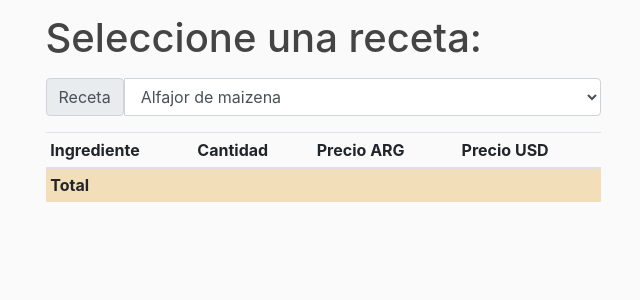
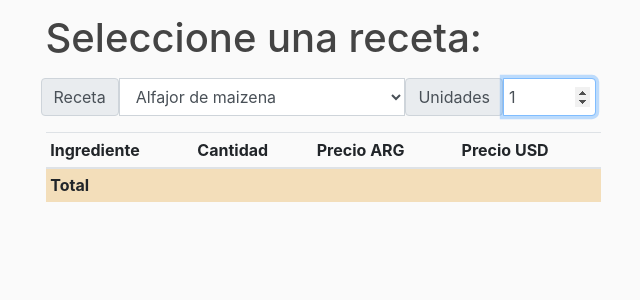
Before and after one commit to JustOdrep/PesateProject, a Flask app: page / in a window 1280 px wide. Shown: the part 66-366 px from the top of the page, without its empty margins (317-957 px from the left). Run offline with Flask 3, Linux system fonts and the light colour scheme; lists and menus that the app fills with data are empty; parts of the project's set-up code (start-up, migrations or seed data) failed here and were passed over.

Commit message:
Agregue que puedas seleccionar la cantidad de recetas que queres hacer

```diff
--- a/Pagina/app.py
+++ b/Pagina/app.py
@@ -36,6 +36,7 @@
     total_usd =0
     if request.method == "POST":
         receta = request.form.get('recetas')
+        unidades = int(request.form.get('unidades'))
         #Loadea el diccionario con todas las recetas si existe, y lo crea si no
         try:
             with open("recetario.json", "r") as f:
@@ -56,9 +57,9 @@
             precio_usd = precio_pesos / dolar
             #Dentro del for loop, crea un diccionario donde cada key es un ingrediente y los values son el peso y precio de este.
             ingredientes_calculados[key] = {
-                'peso':values,
-                'precio_pesos':precio_pesos,
-                'precio_usd': precio_usd
+                'peso':int(values) *unidades ,
+                'precio_pesos':precio_pesos *unidades ,
+                'precio_usd': precio_usd *unidades
             }
         #Por cada value en ing_calc.values. Buscar con su key 'precio_moneda', ponerlo en una lista y dps sumarlo
         total_pesos = sum([v['precio_pesos'] for v in ingredientes_calculados.values()])
--- a/Pagina/recetario.json
+++ b/Pagina/recetario.json
@@ -1 +1 @@
-{"Alfajor de maizena": {"Harina 0000": "100", "Polvo para hornear": "10", "Maizena": "400", "Az\u00facar impalpable": "150", "Manteca": "150", "Huevos": "3"}, "Pochoclos": {"Maiz Pisingallo": "108", "Az\u00facar": "135"}, "Cookies Marcos": {"Az\u00facar": "100", "Azucar Rubia": "150", "Harina 0000": "250", "Bicarbonato de sodio": "3", "Manteca": "250", "Sal": "2", "Huevos": "2", "Chocolate": "100"}, "BananOat Bar (2 bananas)": {"Avena": "120", "Leche": "250", "Huevos": "2", "Sal": "5", "Cacao en polvo": "30", "Polvo para hornear": "5"}, "Rollos de Canela": {"Harina 0000": "600", "Leche": "245", "Az\u00facar": "150", "Levadura en cubo": "25", "Huevos": "2", "Manteca": "150", "Canela": "50", "Azucar Rubia": "100"}, "asd": {"Yogurt Firme Vainilla": "100"}}
+{"Alfajor de maizena": {"Harina 0000": "100", "Polvo para hornear": "10", "Maizena": "400", "Az\u00facar impalpable": "150", "Manteca": "150", "Huevos": "3"}, "Pochoclos": {"Maiz Pisingallo": "108", "Az\u00facar": "135"}, "Cookies Marcos": {"Az\u00facar": "100", "Azucar Rubia": "150", "Harina 0000": "250", "Bicarbonato de sodio": "3", "Manteca": "250", "Sal": "2", "Huevos": "2", "Chocolate": "100"}, "BananOat Bar (2 bananas)": {"Avena": "120", "Leche": "250", "Huevos": "2", "Sal": "5", "Cacao en polvo": "30", "Polvo para hornear": "5"}, "Rollos de Canela": {"Harina 0000": "600", "Leche": "245", "Az\u00facar": "150", "Levadura en cubo": "25", "Huevos": "2", "Manteca": "150", "Canela": "50", "Azucar Rubia": "100"}}
--- a/Pagina/templates/home.html
+++ b/Pagina/templates/home.html
@@ -1,15 +1,25 @@
 {% extends "layout.html" %}
+<script>
+  function enviarFormulario() {
+    document.getElementById('formulario').submit();
+  }
+  </script>
 
 {%block content%}
 <div class="contenedor">
 <!--SELECTOR DE RECETA-->
-  <form action="/home" method="post">
+
+  <form action="/home" method="post" id="formulario">
     <h1 class="display-6 mt-2 mb-3">Seleccione una receta:</h1>
-    <div class="input-group mb-3">
-      {{form.recetas.label(class_="input-group-text")}}
+    <div class="input-group mb-3 form-row">
 
-      {{form.recetas(class_="form-control", onchange="this.form.submit()")}}
-    </div>
+        {{form.recetas.label(class_="input-group-text")}}
+
+        {{form.recetas(class_="form-control", onchange="this.form.submit()",)}}
+          {{form.unidades.label(class_="input-group-text")}}
+
+        {{form.unidades(class_="form-control col-2", onchange="this.form.submit()", autofocus=true)}}</div>
+
   </form>
 
   </select>
@@ -60,4 +70,5 @@
   </table>
 
 </div>
+
 {%endblock content%}
--- a/Pagina/templates/recetas.html
+++ b/Pagina/templates/recetas.html
@@ -58,6 +58,12 @@
       {{form.submit(class="btn btn-success mt-3")}}
   </div>
 </form>
+<div class="mt-3">
+  <p>La cantidad se expresa en <span style="font-weight: bold;">gramos/mililitros</span> , excepto en los huevos que es por <span style="font-weight: bold;">unidad</span>.</p>
+
+
+</div>
+
 </div>
 
 
--- a/Pagina/webforms.py
+++ b/Pagina/webforms.py
@@ -27,13 +27,16 @@
 
 actualizador_recetas()
 class CalcularForm(FlaskForm):
-    recetas = SelectField('Receta', choices= choice)
+    recetas = SelectField('Receta', choices= choice, default='' )
+    unidades = IntegerField('Unidades', validators=[NumberRange(min=1)], default=1 )
 
 
     #Init sirve para que se actualice tood el timepo la lista de recetas
     def __init__(self, *args, **kwargs):
             super(CalcularForm, self).__init__(*args, **kwargs)
             self.recetas.choices = choice
+
+
 
 
 
@@ -61,5 +64,6 @@
             self.receta.choices = choice
     submit = SubmitField('Borrar Receta')
 
+
 class ActualizarPrecios(FlaskForm):
     submit = SubmitField('Actualizar Precios')
```
